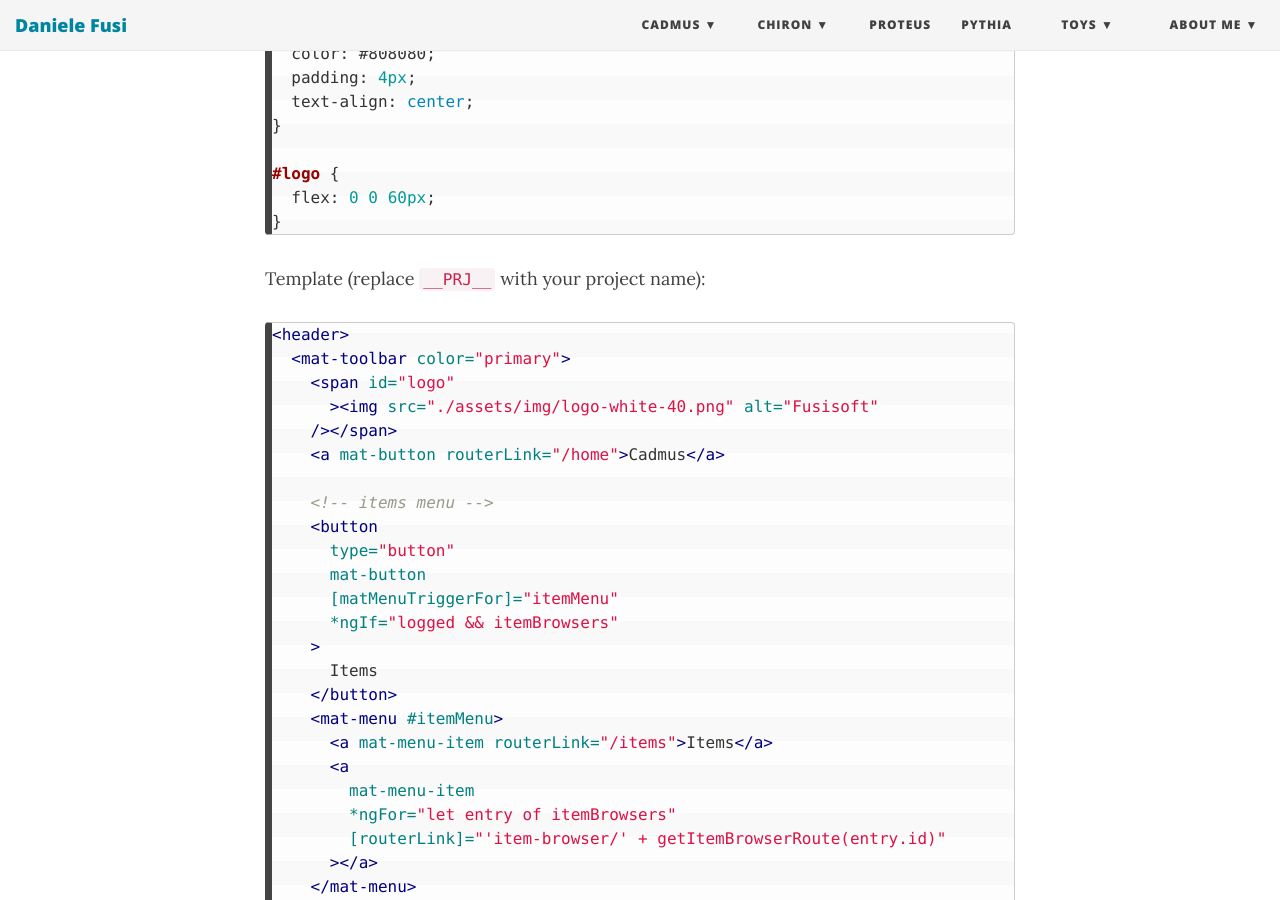
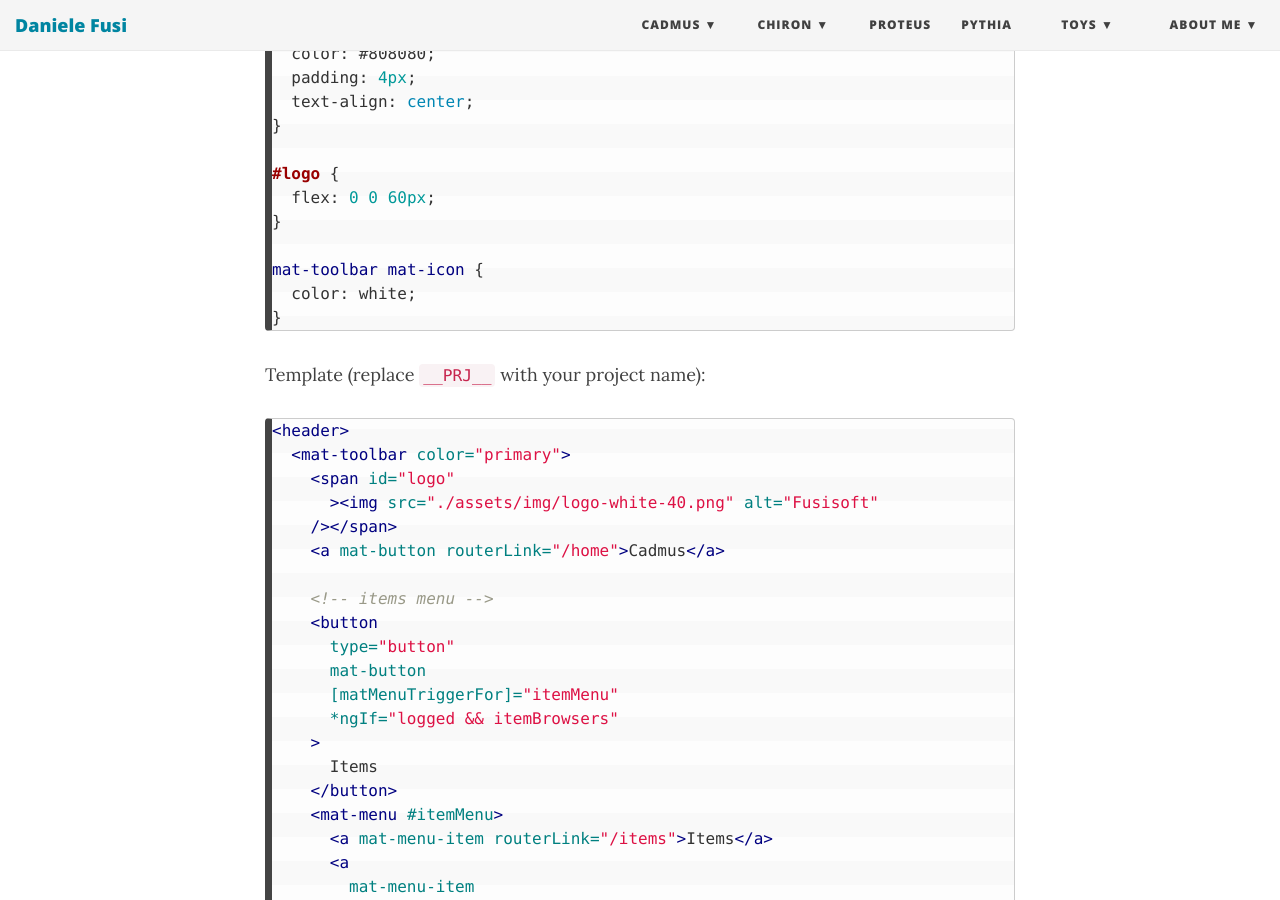
Before and after one commit to Myrmex/overview, a Jekyll site: the page built from cadmus/dev/frontend/app-setup.md, in a window 1280 px wide and 900 px high, scrolled down 16715 px. Built offline with Jekyll 4.4.1, drawn with Linux system fonts in a browser that asks for light colours; nearby versions of some CDN libraries.

Commit message:
Update app-setup.md

````diff
--- a/cadmus/dev/frontend/app-setup.md
+++ b/cadmus/dev/frontend/app-setup.md
@@ -648,6 +648,10 @@ footer {
 
 #logo {
   flex: 0 0 60px;
+}
+
+mat-toolbar mat-icon {
+  color: white;
 }
 ```
 
````
